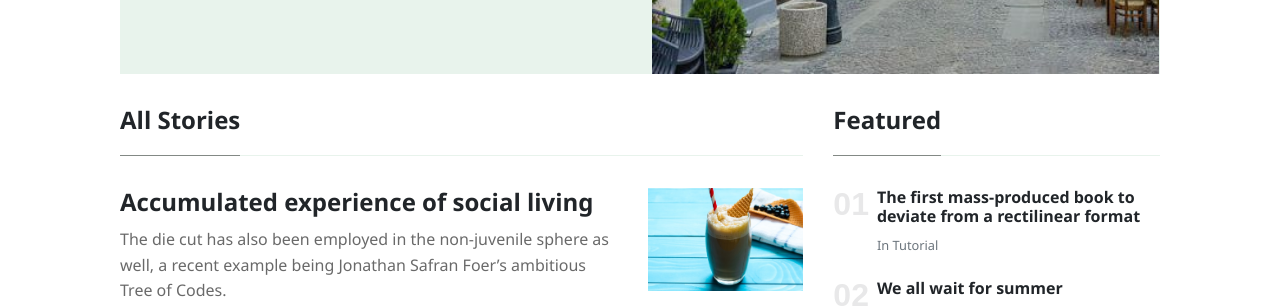
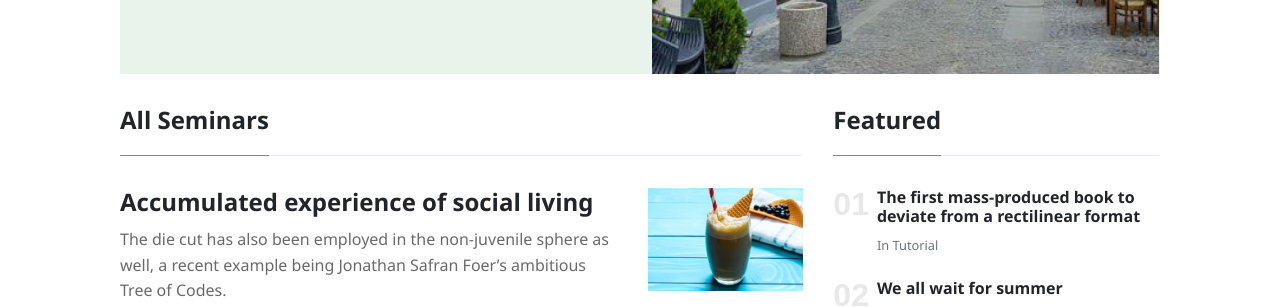
Before and after one commit to CIRES-Archive/CIRES-Archive.github.io, a Jekyll site: the page built from index.html, in a window 1280 px wide and 900 px high, scrolled down 703 px. Shown: the part 157-464 px from the top of the window. Built offline with Jekyll 4.4.1, drawn with Linux system fonts in a browser that asks for light colours; nearby versions of some CDN libraries; the list of posts is cut into pages by our own code.

Commit message:
initialization

```diff
--- a/index.html
+++ b/index.html
@@ -168,7 +168,7 @@ description: "A great Jekyll theme developed by Sal @wowthemesnet."
 
     <div class="col-md-8 main-loop">
 
-        <h4 class="font-weight-bold spanborder"><span>All Stories</span></h4>
+        <h4 class="font-weight-bold spanborder"><span>All Seminars</span></h4>
 
 
         {% for post in paginator.posts %}
```
